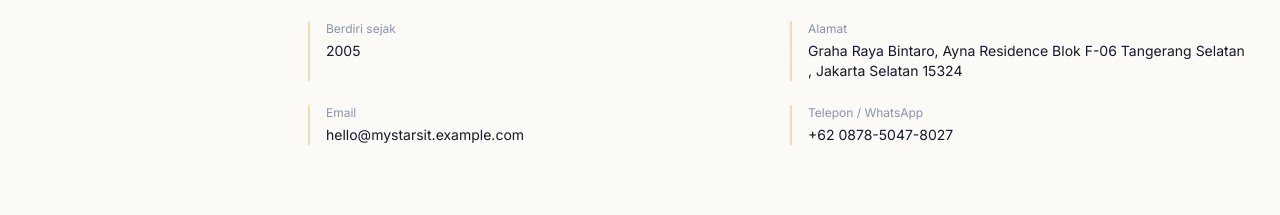
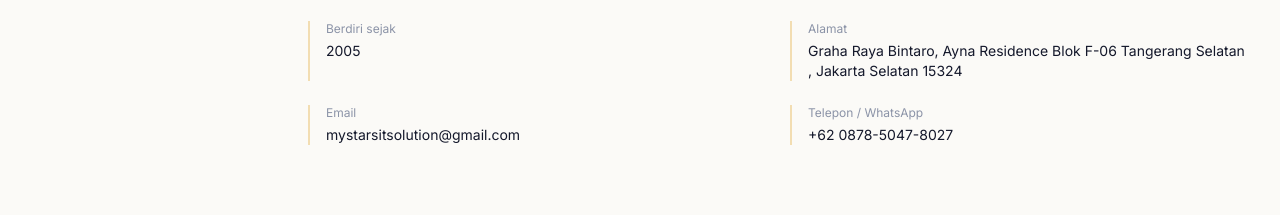
Before and after one commit to timothywjya/MyStar-IT-Solution_Company-Profiles, a Next.js app: page / in a window 1280 px wide. Shown: the part 1080-1295 px from the top of the page. Built offline with nearby package versions, Linux system fonts and the light colour scheme.

Commit message:
Update Email

```diff
--- a/src/infrastructure/data/company-profile.data.ts
+++ b/src/infrastructure/data/company-profile.data.ts
@@ -10,7 +10,7 @@ export const companyProfileData: CompanyProfile = {
     address: 'Graha Raya Bintaro, Ayna Residence Blok F-06 Tangerang Selatan ',
     city: 'Jakarta Selatan',
     postalCode: '15324',
-    email: 'hello@mystarsit.example.com',
+    email: 'mystarsitsolution@gmail.com',
     whatsapp: '+62 0878-5047-8027',
     about: 'My Stars IT Solution adalah software house yang membantu koperasi, UMKM, dan perusahaan menengah membangun sistem digital yang benar-benar dipakai sehari-hari — bukan sekadar proyek yang selesai lalu terlupakan. Kami mengerjakan setiap proyek dari perencanaan hingga pemeliharaan jangka panjang.',
     vision: 'Menjadi mitra teknologi tepercaya yang membantu setiap bisnis, besar maupun kecil, punya sistem digital yang layak dimiliki.',
```
